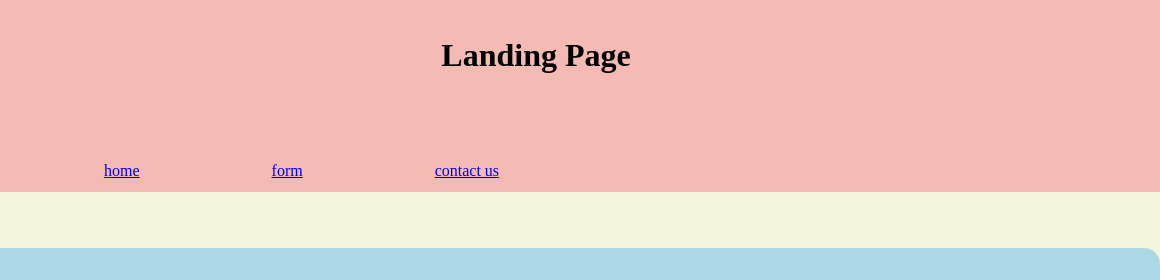
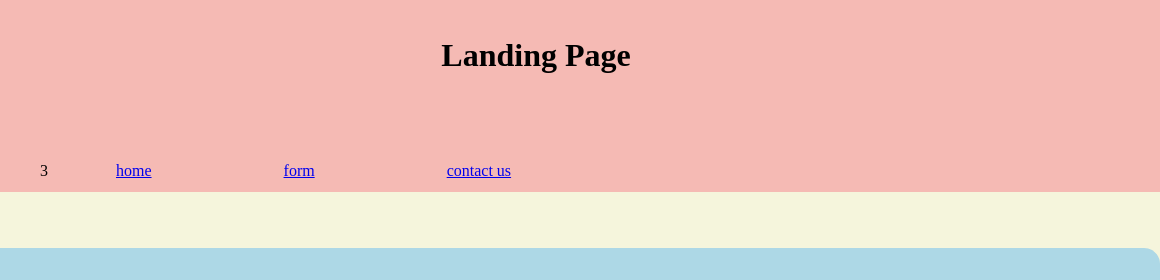
Before and after one commit to VsAnomons1/Mini-Project-Landing-Page, a plain HTML site: page index.html in a window 1280 px wide. Shown: the top 280 px of the page, 120-1280 px from the left. Drawn offline with Linux system fonts and the light colour scheme.

Commit message:
Updated index.html

```diff
--- a/index.html
+++ b/index.html
@@ -13,7 +13,7 @@
         <img src="images/landing-page-icon.jpg" alt="A landing page icon"
           width="100px" height="80px" />
         <nav>
-            <ul>
+            <ul>3
                 <li><a href="#home">home</a></li>
                 <li><a href="#form">form</a></li>
                 <li><a href="#contact-us">contact us</a></li>
```
